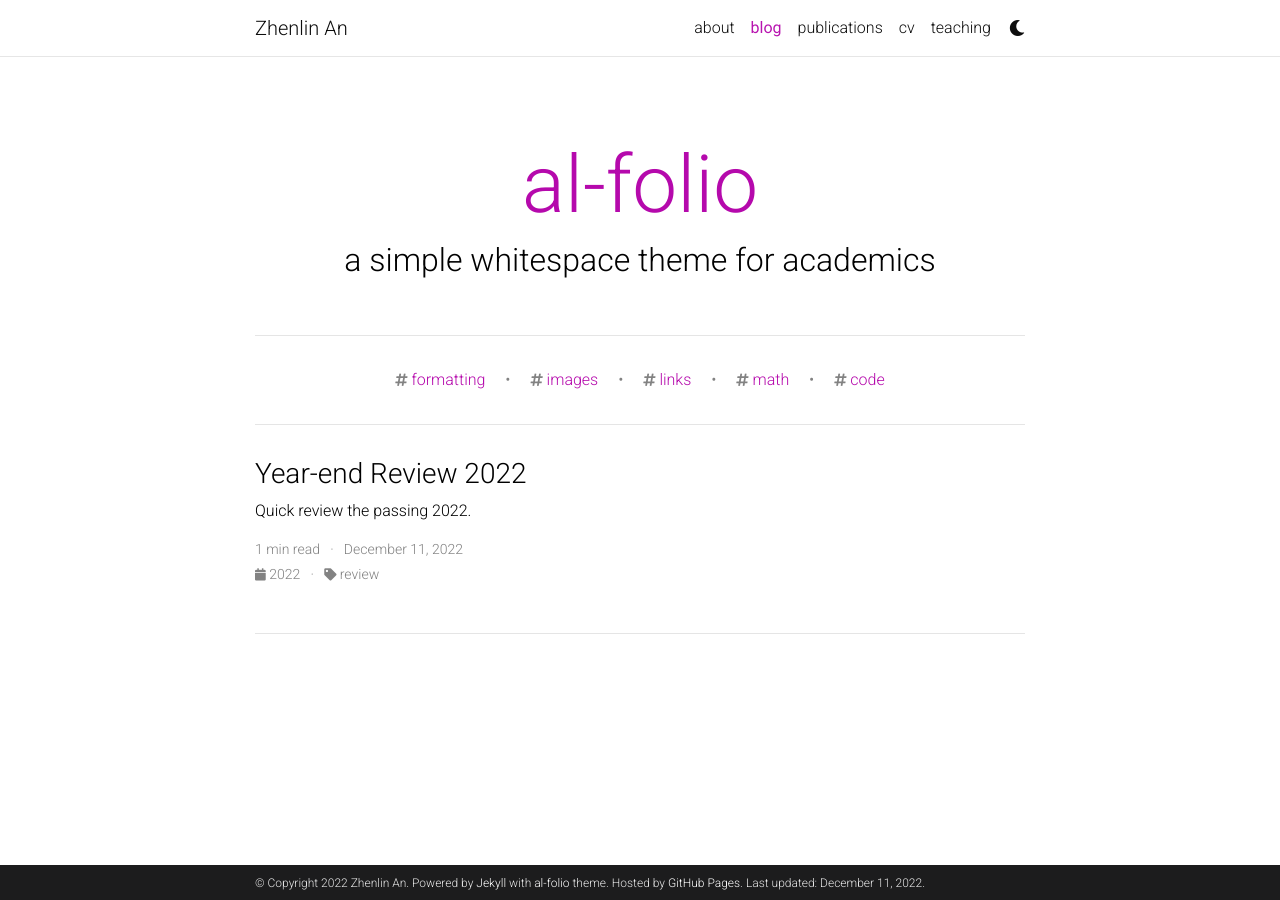
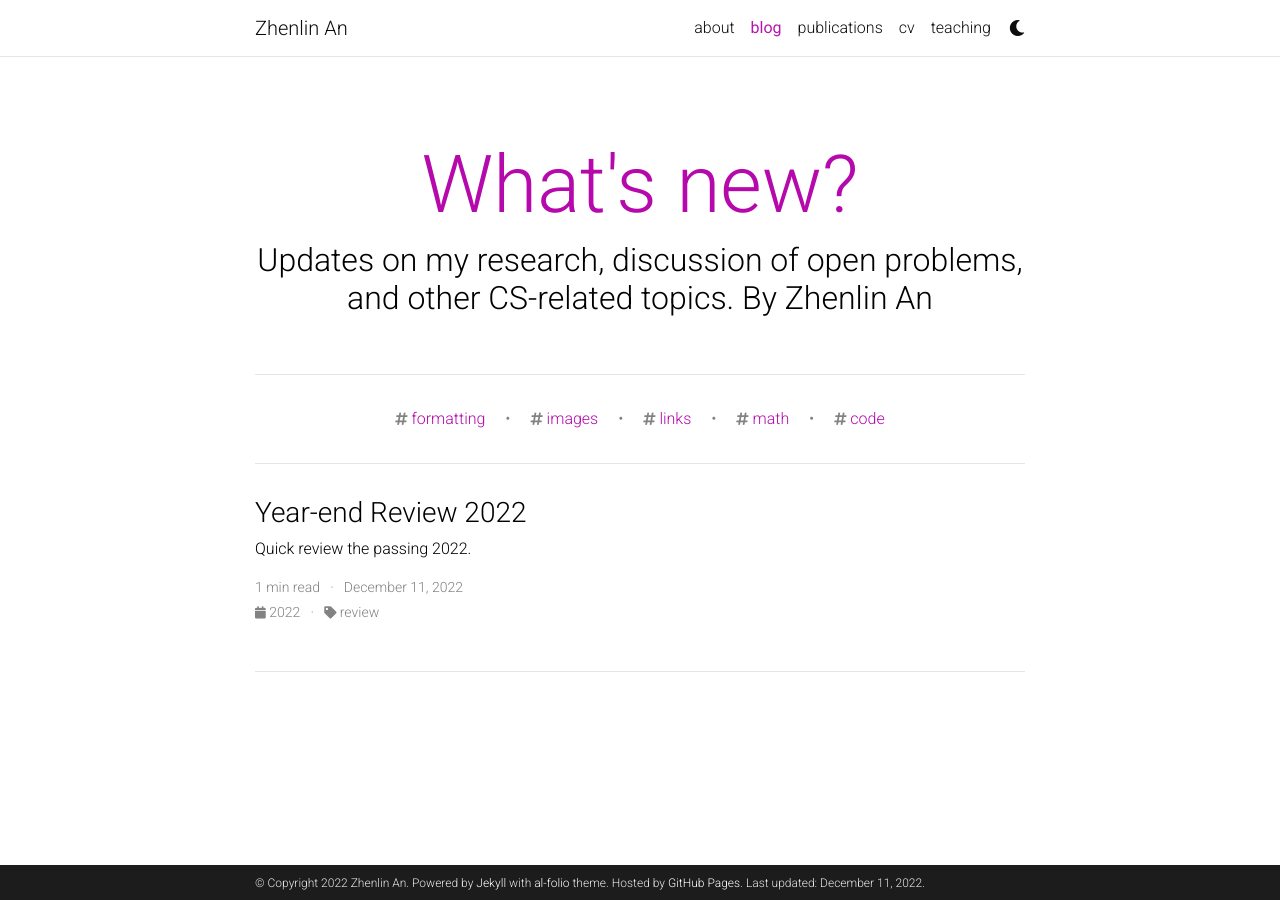
Before and after one commit to Anplus/anplus.github.io, a Jekyll site: the page built from blog/index.html, in a window 1280 px wide. Built offline with Jekyll 4.4.1, drawn with Linux system fonts in a browser that asks for light colours; the list of posts is cut into pages by our own code; comment, search, counter and statistics services are not loaded; a style sheet for code colours, icons or effects is not loaded.

Commit message:
Update _config.yml

```diff
--- a/_config.yml
+++ b/_config.yml
@@ -112,9 +112,9 @@ bing_site_verification:  # out your bing-site-verification ID (Bing Webmaster)
 # Blog
 # -----------------------------------------------------------------------------
 
-blog_name: al-folio # blog_name will be displayed in your blog page
+blog_name: What's new? # blog_name will be displayed in your blog page
 blog_nav_title: blog # your blog must have a title for it to be displayed in the nav bar
-blog_description: a simple whitespace theme for academics
+blog_description: Updates on my research, discussion of open problems, and other CS-related topics. By Zhenlin An
 permalink: /blog/:year/:title/
 
 # Pagination
```
